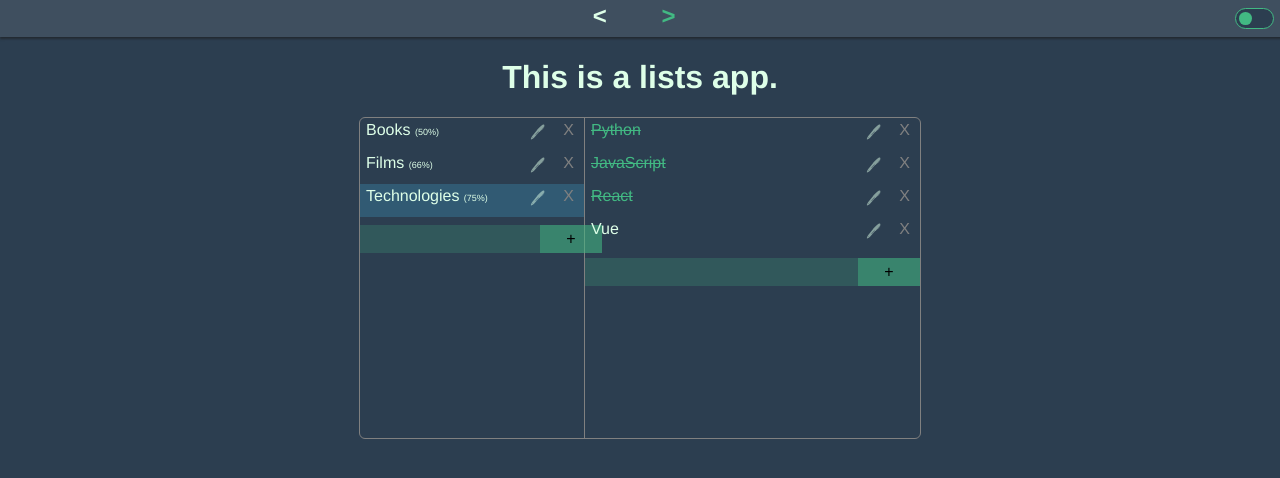
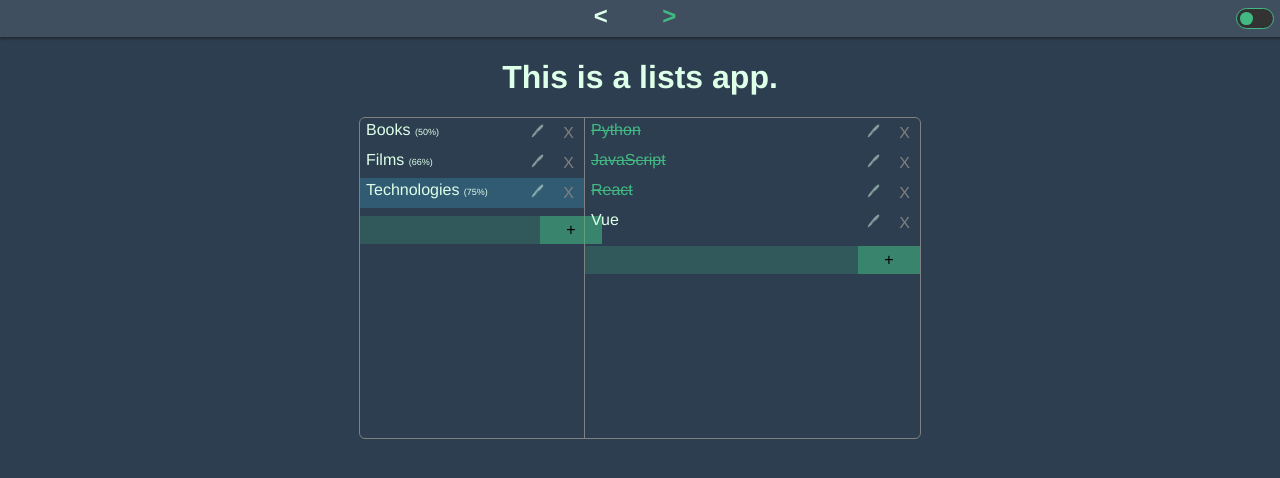
Before and after one commit to pitamer/learning_vue_cli, a Vue app: page /lists in a window 1280 px wide. Shown: the top 478 px of the page. Built offline with nearby package versions, Linux system fonts and the light colour scheme.

Commit message:
:lipstick: Minor visual adjustments to the switch and buttons; flip list menu item colors between the done and empty items; some code-style fixes

```diff
--- a/src/components/ListsApp/ListMenu/index.vue
+++ b/src/components/ListsApp/ListMenu/index.vue
@@ -5,9 +5,9 @@
         v-for="list in lists"
         :class="[
           { current: lists.indexOf(list) === currentListIndex },
-          { allDone: list.items.length && list.items.every(i => i.done) },
+          { allDone: list.items.length && list.items.every((i) => i.done) },
           { empty: !list.items.length },
-          'list-title'
+          'list-title',
         ]"
         :key="lists.indexOf(list)"
       >
@@ -49,7 +49,7 @@ export default {
 
   components: {
     EditButton,
-    DeleteButton
+    DeleteButton,
     // SimpleTextForm
   },
 
@@ -82,7 +82,7 @@ export default {
       if (!itemsInList) {
         return "(empty)";
       }
-      const itemsDone = list.items.filter(i => i.done).length;
+      const itemsDone = list.items.filter((i) => i.done).length;
       if (itemsDone === itemsInList) {
         // Display nothing if all items are done
         return null;
@@ -98,7 +98,7 @@ export default {
 .list-menu {
   .allDone {
     .list-name {
-      color: #999999;
+      color: var(--light-green);
     }
   }
   .list-progress-indication {
@@ -106,7 +106,7 @@ export default {
     text-align: right;
   }
   .empty {
-    color: var(--light-green);
+    color: #999999;
   }
 }
 </style>
--- a/src/components/ListsApp/buttons/DeleteButton.vue
+++ b/src/components/ListsApp/buttons/DeleteButton.vue
@@ -6,13 +6,15 @@
 
 <script>
 export default {
-  name: "DeleteButton",
+  name: "DeleteButton"
 };
 </script>
 
 <style scoped lang="scss">
 .delete-button {
   color: gray;
+  display: grid;
+  place-items: center;
   &:hover {
     background-color: rgba(255, 70, 70, 0.7);
     color: white;
--- a/src/components/ListsApp/buttons/EditButton.vue
+++ b/src/components/ListsApp/buttons/EditButton.vue
@@ -13,6 +13,9 @@ export default {
 <style scoped lang="scss">
 .edit-button {
   opacity: 50%;
+  font-size: 0.85em;
+  display: grid;
+  place-items: center;
   &:hover {
     background-color: rgba(70, 70, 255, 0.4);
     opacity: 100%;
--- a/src/components/ListsApp/index.vue
+++ b/src/components/ListsApp/index.vue
@@ -89,7 +89,7 @@ export default {
       this.lists.push({
         name: newListName,
         items: []
-      });
+      })
       this.newListName = "";
 
       if (this.lists.length === 1) {
@@ -105,11 +105,11 @@ export default {
       this.lists[listIndex].items.push({
         name: newItemName,
         done: false
-      });
+      })
       this.newItemName = "";
     }
   }
-};
+}
 </script>
 
 <style lang="scss">
--- a/src/components/Switch/index.vue
+++ b/src/components/Switch/index.vue
@@ -22,11 +22,11 @@ export default {
 .switch {
   margin: 0.4em;
   height: 1.2em;
-  width: 2.3em;
+  width: 2.2em;
   border-radius: 1.5em;
   display: grid;
   place-items: center right;
-  transition: 0.2s ease-out;
+  transition: 0.2s ease-out, box-shadow 0.08s linear;
   cursor: pointer;
 
   .switch-bubble {
@@ -43,18 +43,27 @@ export default {
 
     .switch-bubble {
       background-color: var(--dark-green);
-      border: 0.1px solid var(--dark-green);
+      // border: 0.1px solid var(--dark-green);
+    }
+
+    &:active {
+      box-shadow: 0px 0px 2px black;
     }
   }
 
   &.off {
     border: 1px solid var(--light-green);
     background-color: var(--dark-green);
+    background-color: #333;
 
     .switch-bubble {
-      margin-right: 22px;
+      margin-right: 20px;
       background-color: var(--light-green);
       // border: 0.1px solid var(--light-green);
+    }
+
+    &:active {
+      box-shadow: 0px 0px 2px white;
     }
   }
 }
```
